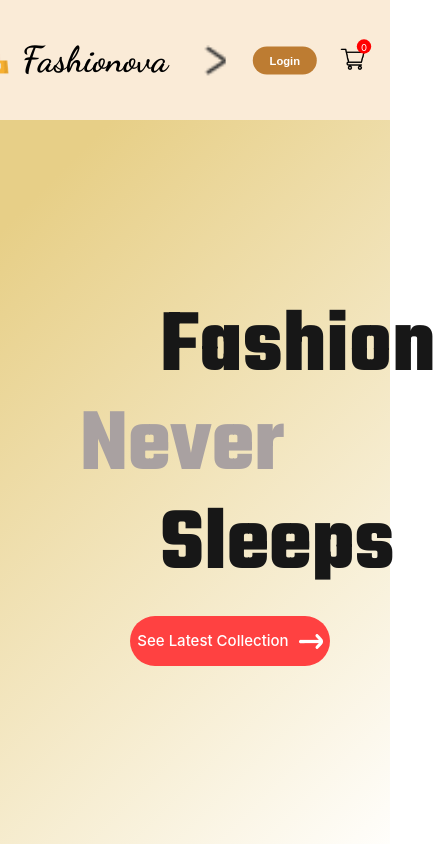
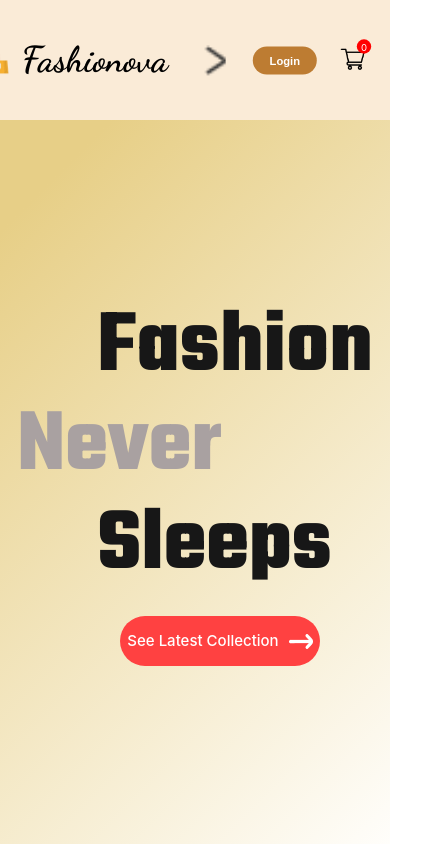
Before and after one commit to Shreeyog-Gaikwad/Fashionova, a React (Create React App) app in the folder frontend/: page / in a window 390 px wide. Shown: the top 844 px of the page, 436 px wide, since content can reach past the window. Built offline with nearby package versions, Linux system fonts and the light colour scheme.

Commit message:
Hero Responsivness Added

```diff
--- a/frontend/src/Components/Hero/Hero.css
+++ b/frontend/src/Components/Hero/Hero.css
@@ -49,7 +49,7 @@ a {
 }
 
 .hero-right{
-    width: 70vw;
+    width: 60vw;
     height: 67vh;
     flex: 1;
     display:flex ;
@@ -58,7 +58,7 @@ a {
 }
 
 .hero-right img{
-    height: 110%;
+    height: 100%;
 }
 
 @media(max-width:1280px){
@@ -76,7 +76,7 @@ a {
         font-size: 18px;
     }
     .hero-right img{
-        width: 850px;
+        height: 76%;
     }
 }
 
@@ -95,13 +95,18 @@ a {
         font-size: 18px;
     }
     .hero-right img{
-        width: 700px;
+        height: 58%;
     }
 }
 
 @media(max-width:800px){
+    .hero{
+        flex-direction: column-reverse;
+    }
     .hero-left{
-        padding-left:50px;
+        justify-content: center;
+        align-items: center;
+        padding-left:0px;
     }
     .hero-left p{
         font-size: 60px;
@@ -113,14 +118,20 @@ a {
         margin-top: 20px;
         font-size: 15px;
     }
+    .hero-right{
+        justify-content: center;
+        align-items: center;
+        margin: -50px;
+        padding-left: 20%;
+    }
     .hero-right img{
-        width: 500px;
+        height: 60%;
     }
 }
 
 @media(max-width:500px){
     .hero-left{
-        padding-left:80px;
+        padding-left:0px;
     }
     .hero-left p{
         font-size: 90px;
--- a/frontend/src/Components/NewCollections/NewCollections.css
+++ b/frontend/src/Components/NewCollections/NewCollections.css
@@ -25,7 +25,7 @@
     display: grid;
     grid-template-columns: 1fr 1fr 1fr 1fr;
     margin-top: 50px;
-    gap: 80px;
+    gap: 60px;
 }
 
 @media(max-width:1280px){
--- a/frontend/src/Components/Popular/Popular.css
+++ b/frontend/src/Components/Popular/Popular.css
@@ -23,7 +23,7 @@
 .popular-item{
     margin-top: 50px;
     display: flex;
-    gap: 80px;
+    gap: 60px;
 }
 
 @media(max-width:1280px){
```
Also changed, not shown: frontend/src/Components/Assets/hero1.png.
